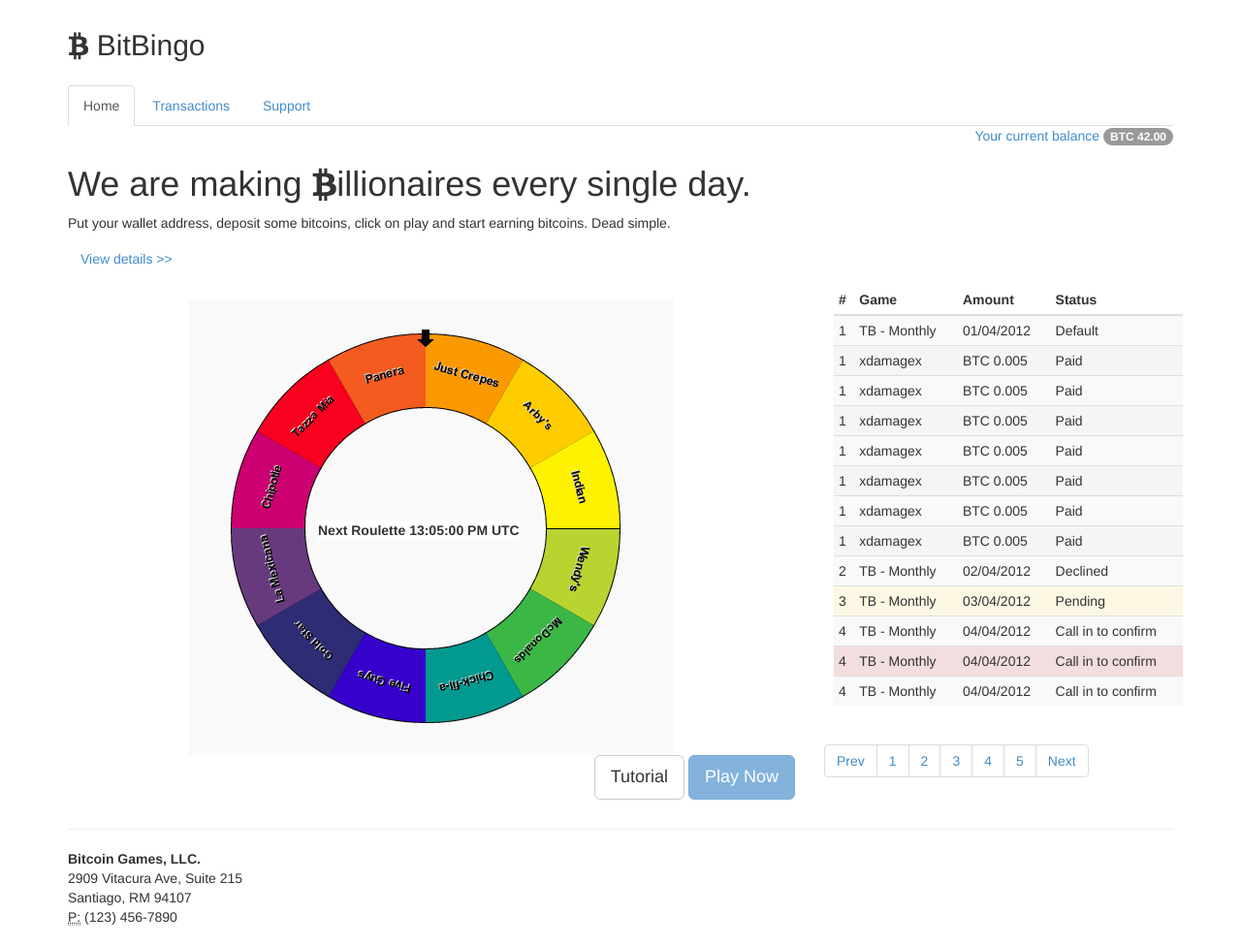
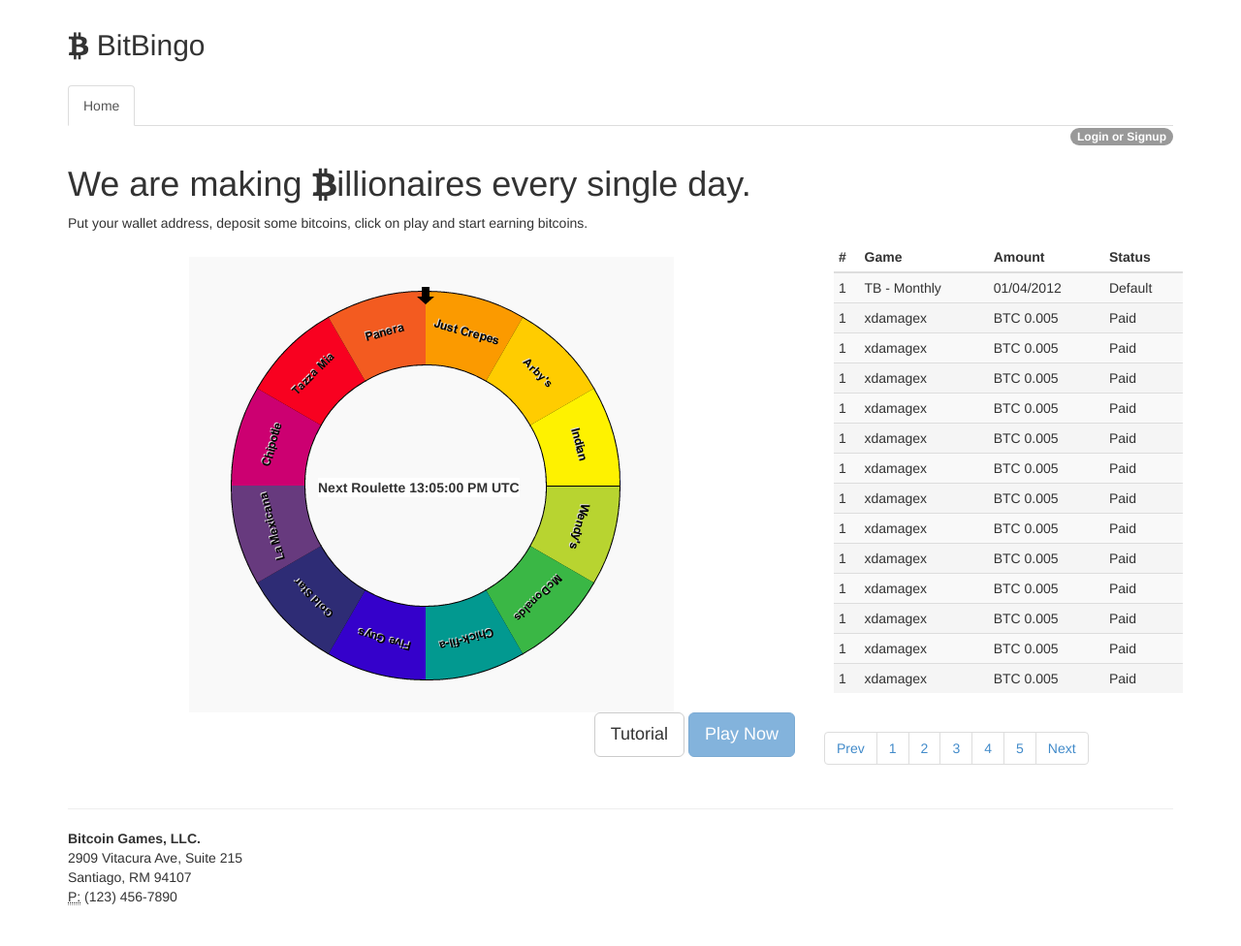
Before and after one commit to niedbalski/bitbingo, a Python web app: template bitbingo/web/templates/index.html in a window 1280 px wide. Shown: the whole page at 97% size. After the commit the page ends 934 px from the top, so only its background shows below. Run offline with Jinja, Linux system fonts and the light colour scheme; the template is opened without the code that fills it, so the values that code supplies are empty; some libraries are stand-ins or nearby versions.

Commit message:
[all] added base templates and common application settings

```diff
--- a/bitbingo/api/app.py
+++ b/bitbingo/api/app.py
@@ -14,7 +14,7 @@
 
 class GameResource(Resource):
     def get(self):
-        print "caca"
+        pass
 
 
 api.add_resource(GameResource, '/game')
--- a/bitbingo/web/assets/js/app/main.js
+++ b/bitbingo/web/assets/js/app/main.js
@@ -7,7 +7,7 @@
     $(document).ready(function() {
 
         //Rubberduck the world!! cuek, cuek, cueeeeeeeeeeeeeeeeeeeeeeek
-        window['RubberDuck'] = RubberDuck;
+        //window['RubberDuck'] = RubberDuck;
 
         var app = new RubberDuck.app({
             name: 'BitBingoApp',
--- /dev/null
+++ b/bitbingo/web/templates/404.html
@@ -0,0 +1,5 @@
+{% extends "base.html" %}
+{% block title %} BitBingo 404: Missing document {% endblock %}
+{% block content %}
+Document not found
+{% endblock %}
--- /dev/null
+++ b/bitbingo/web/templates/base.html
@@ -0,0 +1,52 @@
+<!DOCTYPE html>
+<html lang="en">
+  <head>
+    <meta charset="utf-8">
+    <meta name="viewport" conent="width=device-width, initial-scale=1.0"></meta>
+    <title>{% block title %}{% endblock %}</title>
+
+    <!-- stylesheets -->
+    <link href="http://netdna.bootstrapcdn.com/font-awesome/4.0.3/css/font-awesome.css" rel="stylesheet">
+    <link href="/assets/css/bootstrap.css" rel="stylesheet"></link>
+    <link href="/assets/css/main.css" rel="stylesheet"></link>
+
+    <!-- Load the main Bitbingo Rubberduck application -->
+    <script data-main="/assets/js/app" src="/assets/js/lib/require.js"></script>
+
+  </head>
+  <body>
+    <div class="container">
+      <div class="row clearfix">
+	<div class="col-md-12 column">
+	  <h2>
+	    <i class="fa fa-btc fa-6"></i> BitBingo
+	  </h2>
+	  <ul class="nav nav-tabs">
+	    <li class="active">
+	      <a href="#">Home</a>
+	    </li>
+
+            {% block navigation %}
+            {% endblock %}
+	  </ul>
+	  <a class="pull-right" href="#">{% block badge %}{% endblock %}</a>
+	  <div class="row clearfix">
+	    <div class="col-md-12 column">
+              {% block content %}{% endblock %}
+	    </div>
+	  </div>
+	  <div class="row clearfix">
+	    <div class="col-md-8 column">
+              {% block game %}{% endblock %}
+	    </div>
+	    <div class="col-md-4 column">
+              {% block players %}{% endblock %}
+	    </div>
+	  </div>
+	  <hr>
+	  <address> <strong>Bitcoin Games, LLC.</strong><br /> 2909 Vitacura Ave, Suite 215<br /> Santiago, RM 94107<br /> <abbr title="Phone">P:</abbr> (123) 456-7890</address>
+	</div>
+      </div>
+    </div>
+  </body>
+</html>
--- a/bitbingo/web/templates/index.html
+++ b/bitbingo/web/templates/index.html
@@ -1,90 +1,37 @@
-<!DOCTYPE html>
-<html lang="en">
-  <head>
-    <meta charset="utf-8">
-    <meta name="viewport" conent="width=device-width, initial-scale=1.0"></meta>
-
-    <link href="http://netdna.bootstrapcdn.com/font-awesome/4.0.3/css/font-awesome.css" rel="stylesheet">
-    <link href="/assets/css/bootstrap.css" rel="stylesheet"></link>
-
-    <script data-main="/assets/js/app" src="/assets/js/lib/require.js"></script>
-
-    <style>
-
-      html {
-      margin-top: 10px;
-      }
-
-      .nav {
-      margin-top: 25px;
-      }
-
-      .achievements {
-      padding: 15px;
-      }
-
-      .winner {
-      font-family: "Helvetica Neue";
-      font-weight: bold;
-      font-stretch: condensed;
-      font-size: 60pt;
-      width: 100%;
-      }
-
-      .winners {
-      margin-left: 10px;
-      }
-
-      .ongoing {
-      height: auto;
-      z-index:10;
-      position: absolute;
-
-      top: 45%;
-      left: 35%;
-      font-weight: bold;
-      background: white;
-      }
-
-
-    </style>
-  </head>
-  <body>
-    <div class="container">
-      <div class="row clearfix">
-	<div class="col-md-12 column">
-	  <h2>
-	    <i class="fa fa-btc fa-6"></i> BitBingo
-	  </h2>
-	  <ul class="nav nav-tabs">
-	    <li class="active">
-	      <a href="#">Home</a>
-	    </li>
+{% extends "base.html" %}
+{% block title %} Bitcoin Bingo, making bitcoin billionaries every single day  {% endblock %}
+{% block badge %}
+   {% if player.logged_in %}
+      Current balance: <span class="badge"> BTC {{ player.balance }}  </span>
+   {% else %}
+     <span class="badge">Login or Signup</span>
+   {% endif %}
+{% endblock %}
+{% block content %}
+<div class="hidden-xs">
+<h1>
+  We are making <i class="fa fa-btc fa-5"></i>illionaires every single day.
+</h1>
+<p>
+  Put your wallet address, deposit some bitcoins, click on play and start earning bitcoins.
+</p>
+<p>
+<!--  <a class="btn" href="#">View details >></a> -->
+</p>
+</div>
+{% endblock %}
+{% block navigation %}
+   {% if player.logged_in %}
 <li>
   <a href="#">Transactions</a>
 </li>
 <li>
   <a href="#">Support</a>
 </li>
-	  </ul>
-	  <a class="pull-right" href="#">Your current balance <span class="badge">BTC 42.00</span></a>
-	  <div class="row clearfix">
-	    <div class="col-md-12 column">
-	      <h1>
-		We are making <i class="fa fa-btc fa-5"></i>illionaires every single day.
-	      </h1>
-	      <p>
-		Put your wallet address, deposit some bitcoins, click on play and start earning bitcoins. Dead simple.
-	      </p>
-	      <p>
-		<a class="btn" href="#">View details >></a>
-	      </p>
-	    </div>
-	  </div>
-	  <div class="row clearfix">
-	    <div class="col-md-8 column">
+   {% endif %}
+{% endblock %}
+{% block game %}
 <div class="ongoing">Next Roulette <span class="next-game">13:05:00 PM UTC</span></div>
-
 <div class="media" id="test">
   <img src="./assets/img/roulette.png" alt="..." class="img-responsive center-block">
 </div>
@@ -94,8 +41,8 @@
     <button type="button" class="btn btn-primary btn-lg disabled">Play Now</button>
   </p>
 </div>
-	    </div>
-	    <div class="col-md-4 column">
+{% endblock %}
+{% block players %}
 <table class="table table-hover table-condensed table-striped winners">
   <thead>
     <tr>
@@ -156,6 +103,22 @@
         Paid
       </td>
     </tr>
+
+    <tr class="active">
+      <td>
+        1
+      </td>
+      <td>
+        xdamagex
+      </td>
+      <td>
+        BTC 0.005
+      </td>
+      <td>
+        Paid
+      </td>
+    </tr>
+
     <tr class="active">
       <td>
         1
@@ -184,6 +147,37 @@
         Paid
       </td>
     </tr>
+
+    <tr class="active">
+      <td>
+        1
+      </td>
+      <td>
+        xdamagex
+      </td>
+      <td>
+        BTC 0.005
+      </td>
+      <td>
+        Paid
+      </td>
+    </tr>
+
+    <tr class="active">
+      <td>
+        1
+      </td>
+      <td>
+        xdamagex
+      </td>
+      <td>
+        BTC 0.005
+      </td>
+      <td>
+        Paid
+      </td>
+    </tr>
+
     <tr class="active">
       <td>
         1
@@ -212,6 +206,7 @@
         Paid
       </td>
     </tr>
+
     <tr class="active">
       <td>
         1
@@ -226,74 +221,49 @@
         Paid
       </td>
     </tr>
-		  <tr class="success">
+
+    <tr class="active">
       <td>
-		      2
+        1
       </td>
       <td>
-		      TB - Monthly
+        xdamagex
       </td>
       <td>
-		      02/04/2012
+        BTC 0.005
       </td>
       <td>
-		      Declined
+        Paid
       </td>
     </tr>
-		  <tr class="warning">
+
+    <tr class="active">
       <td>
-		      3
+        1
       </td>
       <td>
-		      TB - Monthly
+        xdamagex
       </td>
       <td>
-		      03/04/2012
+        BTC 0.005
       </td>
       <td>
-		      Pending
+        Paid
       </td>
     </tr>
-		  <tr class="danger">
+
+    <tr class="active">
       <td>
-		      4
+        1
       </td>
       <td>
-		      TB - Monthly
+        xdamagex
       </td>
       <td>
-		      04/04/2012
+        BTC 0.005
       </td>
       <td>
-		      Call in to confirm
-		    </td>
-		  </tr>
-		  <tr class="danger">
-		    <td>
-		      4
-		    </td>
-		    <td>
-		      TB - Monthly
-		    </td>
-		    <td>
-		      04/04/2012
-		    </td>
-		    <td>
-		      Call in to confirm
-		    </td>
-		  </tr>
-		  <tr class="danger">
-		    <td>
-		      4
-		    </td>
-		    <td>
-		      TB - Monthly
-		    </td>
-		    <td>
-		      04/04/2012
-		    </td>
-		    <td>
-		      Call in to confirm
+        Paid
       </td>
     </tr>
 
@@ -322,12 +292,5 @@
     <a href="#">Next</a>
   </li>
 </ul>
-	    </div>
-	  </div>
-	  <hr>
-	  <address> <strong>Bitcoin Games, LLC.</strong><br /> 2909 Vitacura Ave, Suite 215<br /> Santiago, RM 94107<br /> <abbr title="Phone">P:</abbr> (123) 456-7890</address>
-	</div>
-      </div>
-    </div>
-  </body>
-</html>
+
+{% endblock %}
--- a/gunicorn.conf.py
+++ b/gunicorn.conf.py
@@ -3,7 +3,7 @@
 # $ gunicorn pinhole.common.app:application
 from os import environ
 
-bind = "%s:%s" % (environ.get("IPADDR", '127.0.0.1'),
+bind = "%s:%s" % (environ.get("IPADDR", '0.0.0.0'),
                   environ.get("PORT", '11000'))
 debug = True
 workers = 1
```
Also changed, not shown: bitbingo/common/app.py (+10 -1 lines), bitbingo/web/app.py (+118 -5 lines), bitbingo/web/assets/css/main.css (added, +39 -0 lines), bitbingo/web/templates/login.html (added, +10 -0 lines), bitbingo/web/templates/signup.html (added, +12 -0 lines), requirements.txt (added, +20 -0 lines), bitbingo/web/assets/img/404.png (added). Lines whose indentation alone changed are shown as unchanged.
